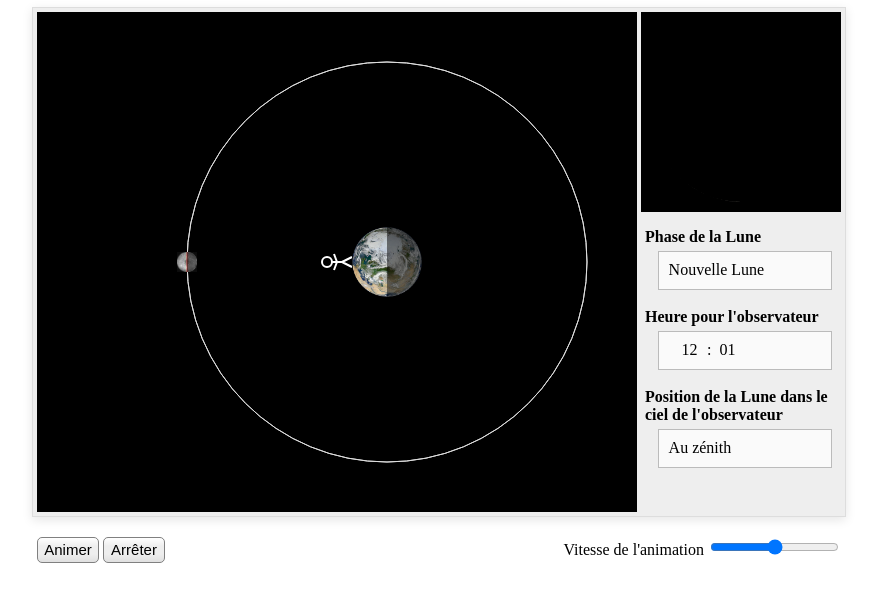
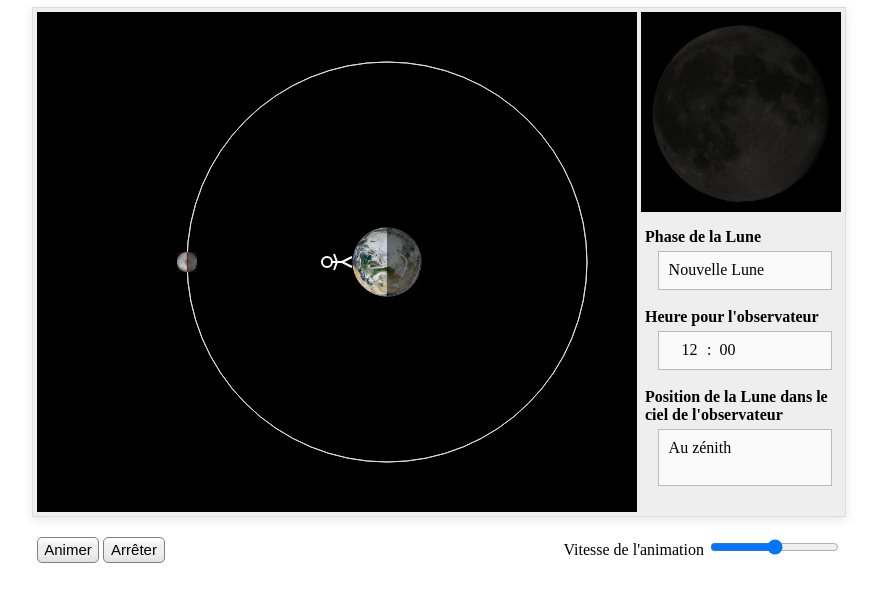
Before and after one commit to loicseguin/phaseslune, a plain HTML site: page phaseslune.html in a window 1280 px wide. Shown: the part 50-652 px from the top of the page, without its empty margins (201-1078 px from the left). Drawn offline with Linux system fonts and the light colour scheme.

Commit message:
Réparer position de la Lune pour l'observateur

```diff
--- a/phaseslune.css
+++ b/phaseslune.css
@@ -72,6 +72,10 @@ p {
     background-color: #fafafa;
 }
 
+#moonpos>p {
+    height: 36px;
+}
+
 #hour {
     display: inline-block;
     text-align: right;
--- a/phaseslune.js
+++ b/phaseslune.js
@@ -18,7 +18,7 @@ var centerx = leftPadding + mainCanvas.height / 2;
 var centery = mainCanvas.height / 2;
 
 var earthPeriod = 24 * 3600;       // One complete rotation in 24h
-var earthTheta = 0;                // Angular position for Earth
+var earthTheta = 0;                // Initial angular position for Earth
 var earthOmega = 2 * Math.PI / earthPeriod  // Angular speed for Earth
 var earthRadius = 35;
 
@@ -172,7 +172,7 @@ function angleToHour(theta) {
     var hour = Math.floor(nbHours).toFixed(0);
     var minutes = pad(1, 2, (nbHours - hour).toFixed(0));
     obsHour.innerHTML = hour;
-    obsMinute.innerHTML = minutes;
+    obsMinute.innerHTML = "00";
 }
 
 function updateObsMoonPos() {
@@ -186,17 +186,11 @@ function updateObsMoonPos() {
         earthTheta += 2 * Math.PI;
     }
 
-    var dtheta = moonOrbitalTheta - earthTheta - Math.PI;
-    if (dtheta < -0.5 * Math.PI - 0.1) {
-        moonPosition.innerHTML = "Sous l'horizon";
+    var dtheta = (moonOrbitalTheta + Math.PI) % (2 * Math.PI) - earthTheta;
+    while (dtheta < 0) {
+        dtheta += 2 * Math.PI
     }
-    else if (dtheta < -0.5 * Math.PI + 0.3) {
-        moonPosition.innerHTML = "Proche de l'horizon ouest";
-    }
-    else if (dtheta < -0.1) {
-        moonPosition.innerHTML = "Haut dans l'ouest";
-    }
-    else if (dtheta < 0.1) {
+    if (dtheta < 0.1) {
         moonPosition.innerHTML = "Au zénith";
     }
     else if (dtheta < 0.5 * Math.PI - 0.3) {
@@ -205,8 +199,17 @@ function updateObsMoonPos() {
     else if (dtheta < 0.5 * Math.PI + 0.1) {
         moonPosition.innerHTML = "Proche de l'horizon est";
     }
+    else if (dtheta < 1.5 * Math.PI - 0.1) {
+        moonPosition.innerHTML = "Sous l'horizon";
+    }
+    else if (dtheta < 1.5 * Math.PI + 0.3) {
+        moonPosition.innerHTML = "Proche de l'horizon ouest";
+    }
+    else if (dtheta < 2 * Math.PI - 0.1) {
+        moonPosition.innerHTML = "Haut dans l'ouest";
+    }
     else {
-        moonPosition.innerHTML = "Sous l'horizon";
+        moonPosition.innerHTML = "Au zénith";
     }
 }
 
@@ -263,11 +266,11 @@ function drawMoonPhase() {
     moonPhaseContext.save();
     scaleFactorX = (Math.abs(moonx - centerx)) / moonOrbitRadius;
 
-    moonPhaseContext.fillStyle = "rgba(0, 0, 0, 0.8)";
     if (moony - centery >= 0 && moonx - centerx <= 0) {
         // Waxing crescent
         moonPhaseContext.scale(scaleFactorX, 1);
         moonPhaseContext.beginPath();
+        moonPhaseContext.fillStyle = "rgba(0, 0, 0, 0.8)";
         moonPhaseContext.arc(moonPhaseCanvas.width / 2 / scaleFactorX,
                              moonPhaseCanvas.height / 2,
                              90, 1.5 * Math.PI, 0.5 * Math.PI);
@@ -275,6 +278,7 @@ function drawMoonPhase() {
         moonPhaseContext.fill();
 
         moonPhaseContext.beginPath();
+        moonPhaseContext.fillStyle = "rgba(0, 0, 0, 0.8)";
         moonPhaseContext.rect(0, 0, moonPhaseCanvas.width / 2,
                               moonPhaseCanvas.height);
         moonPhaseContext.fill();
@@ -294,6 +298,7 @@ function drawMoonPhase() {
         // Waxing gibbous
         moonPhaseContext.scale(scaleFactorX, 1);
         moonPhaseContext.beginPath();
+        moonPhaseContext.fillStyle = "rgba(0, 0, 0, 0.8)";
         moonPhaseContext.moveTo(0, moonPhaseCanvas.height);
         moonPhaseContext.lineTo(moonPhaseCanvas.width / 2 / scaleFactorX, 190);
         moonPhaseContext.arc(moonPhaseCanvas.width / 2 / scaleFactorX,
@@ -319,6 +324,7 @@ function drawMoonPhase() {
         // Waning gibbous
         moonPhaseContext.scale(scaleFactorX, 1);
         moonPhaseContext.beginPath();
+        moonPhaseContext.fillStyle = "rgba(0, 0, 0, 0.8)";
         moonPhaseContext.moveTo(moonPhaseCanvas.width, 0);
         moonPhaseContext.lineTo(moonPhaseCanvas.width / 2 / scaleFactorX, 10);
         moonPhaseContext.arc(moonPhaseCanvas.width / 2 / scaleFactorX,
@@ -345,6 +351,7 @@ function drawMoonPhase() {
         // Waning crescent
         moonPhaseContext.scale(scaleFactorX, 1);
         moonPhaseContext.beginPath();
+        moonPhaseContext.fillStyle = "rgba(0, 0, 0, 0.8)";
         moonPhaseContext.arc(moonPhaseCanvas.width / 2 / scaleFactorX,
                              moonPhaseCanvas.height / 2,
                              90, 0.5 * Math.PI, 1.5 * Math.PI);
@@ -352,6 +359,7 @@ function drawMoonPhase() {
         moonPhaseContext.fill();
 
         moonPhaseContext.beginPath();
+        moonPhaseContext.fillStyle = "rgba(0, 0, 0, 0.8)";
         moonPhaseContext.rect(moonPhaseCanvas.width / 2, 0, moonPhaseCanvas.width / 2,
                               moonPhaseCanvas.height);
         moonPhaseContext.fill();
```
